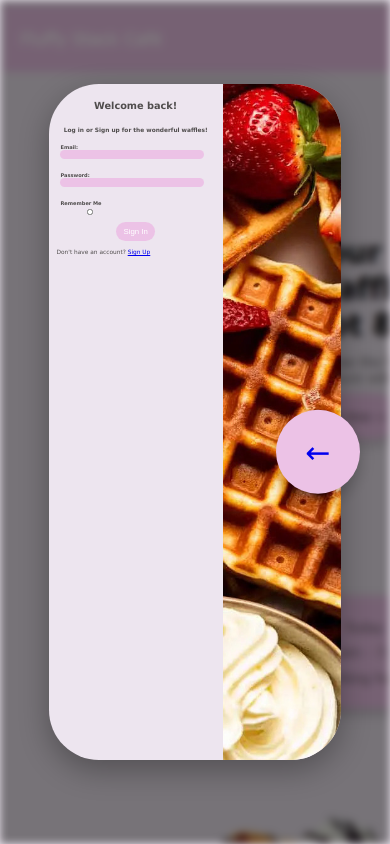
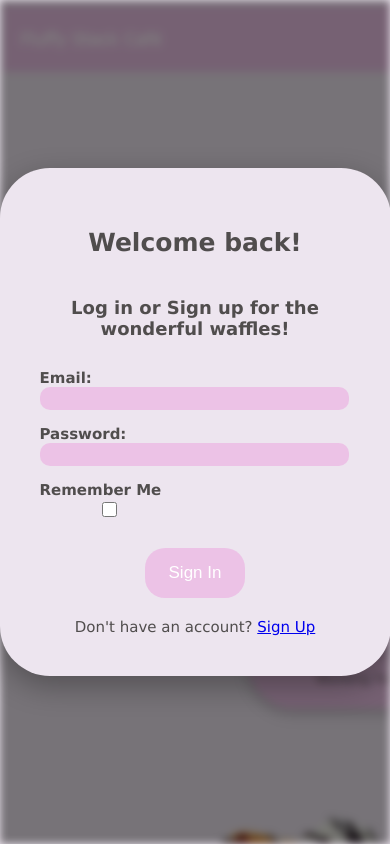
Before and after one commit to iza420/WEBTERV, a PHP site: page /login.html in a window 390 px wide. Run offline with PHP 8.4, Linux system fonts and the light colour scheme.

Commit message:
log/reg :))))))))

```diff
--- a/login.css
+++ b/login.css
@@ -38,16 +38,15 @@ body {
     box-shadow: 0 10px 30px 0 rgba(0, 0, 0, 0.3);
     border-radius: 50px;
     width: 75%;
-    height: 80vh;
+    height: 80%;
     overflow: hidden;
-    margin: 5vw;
+    margin: 50px;
 }
 #form {
     font-size: 80%;
     width: 75%;
     color: #504d4d;
-    padding-left: 2vw;
-    padding-right: 2vw;
+    padding: 0 30px 0 30px;
     flex: 1;
     text-align: left;
     height: 100%;
@@ -55,34 +54,33 @@ body {
 }
 h1 {
     text-align: center;
-    margin-top: 4vw;
-    margin-bottom: 3vw;
-    font-size: 2.5vw;
+    margin-top:  40px;
+    margin-bottom: 30px;
+    font-size: 30px;
 }
 h2 {
     text-align: center;
-    margin-top: 4vw;
-    margin-bottom: 3vw;
-    font-size: 1.5vw;
+    margin-top: 40px;
+    margin-bottom: 30px;
+    font-size: 20px;
 }
 #forminside{
     text-align: left;
-    padding-left: 1vw;
-    padding-right: 1vw;
+    padding: 0px 25px 0px 25px;
 }
 #form label {
     display: block;
     margin-bottom: 5px;
     font-weight: bold;
     text-align: left;
-    font-size: 1.3vw;
+    font-size: 17px
 }
 #form input {
     width: calc(100% - 10px);
-    height: 1.5vw;
-    font-size: 1vw;
-    padding: 0.4vw 0.4vw 0.4vw 0.4vw;
-    margin-bottom: 2vw;
+    height: 15px;
+    font-size: 10px;
+    padding: 4px 4px 4px 4px;
+    margin-bottom: 10px;
     border-radius: 10px;
     border: none;
     background-color: rgba(235, 159, 222, 0.5);
@@ -93,32 +91,32 @@ h2 {
     align-items: center;
 }
 #remembermecontainer input{
-    margin-bottom: 0.6vw;
+    margin-bottom: 6px;
 }
 #submit {
-    width: 10vw;
-    height: 5vw;
+    width: 100px;
+    height: 50px;
     background-color: rgba(235, 159, 222, 0.5);
     border-radius: 20px;
     color: white;
     display: block;
     border: none;
-    margin: 0vw auto 0vw auto;
+    margin: 20px auto 20px auto;
     cursor: pointer;
     transition: background-color 0.3s;
-    font-size: 2vw;
+    font-size: 20px;
 }
 #submit:hover {
     background-color: rgba(160,106,151,0.5);
 }
 p {
-    margin-top: 2vw;
-    margin-bottom: 2vw;
-    text-align: left;
-    font-size: 1.5vw;
+    margin-top: 20px;
+    margin-bottom: 20px;
+    text-align: center;
+    font-size: 16px;
 }
 #image{
-    flex: 0.75;
+    flex: 0.7;
 }
 #image img {
     width: 100%;
@@ -136,8 +134,8 @@ p {
     margin: 30px;
     font-size: 30px;
     text-decoration: none;
-    width: 10vh;
-    height: 10vh;
+    width: 100px;
+    height: 100px;
     background-color: rgba(236, 194, 230, 1);
     border-radius: 50px;
     box-shadow: 0 8px 16px 0 rgba(0, 0, 0, 0.2);
@@ -148,3 +146,46 @@ p {
     background-color: rgba(160, 106, 151, 0.5);
     transition: background-color 0.5s ease;
 }
+@media (max-width: 768px) {
+    #formcontainerinside {
+        flex-direction: column;
+        align-items: center;
+        height: auto;
+        width: 90%;
+        padding: 20px;
+    }
+    #form{
+        padding: 0px 0px 0px 0px;
+    }
+    #forminside{
+        padding: 0px 20px 0px 20px;
+    }
+
+    #image, #form {
+        flex: 1;
+        width: 100%;
+    }
+    #image{
+        display: none;
+    }
+    #image img {
+        height: auto;
+    }
+    h1 {
+        font-size: 25px;
+    }
+    h2 {
+        font-size: 18px;
+    }
+    p, #form label, #form input {
+        font-size: 15px;
+    }
+    #submit {
+        font-size: 17px;
+        width: 100px;
+        height: 50px;
+    }
+    #gobackbutton{
+        display: none;
+    }
+}
```
Also changed, not shown: register.css (+59 -23 lines).
